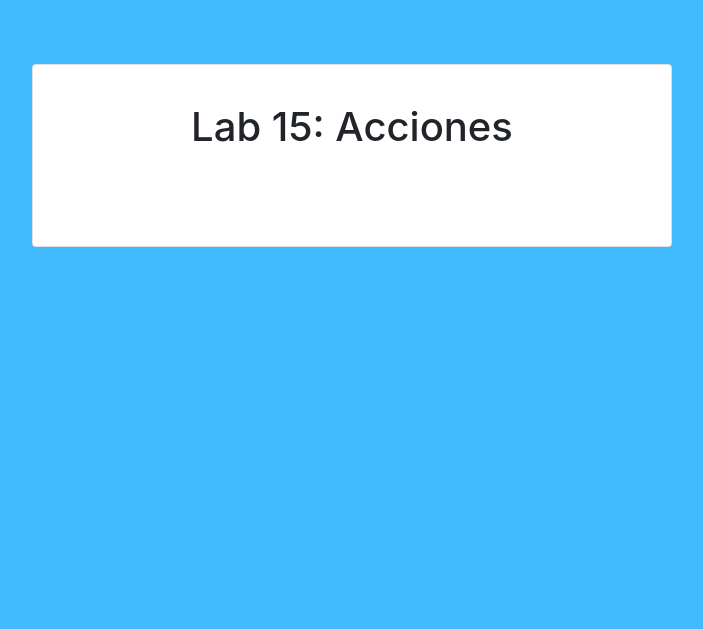
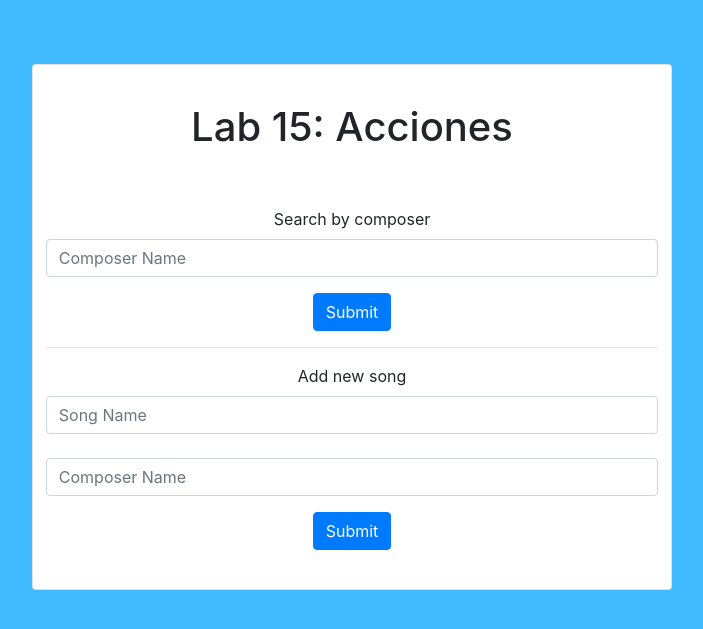
Before and after one commit to a01208937/daw, a PHP site: page /a01208937/acciones.php in a window 1280 px wide. Shown: the top 629 px of the page, without its empty margins (288-991 px from the left). Run offline with PHP 8.4, Linux system fonts and the light colour scheme.

Commit message:
Lab 15 finalizado

```diff
--- /dev/null
+++ b/Lab15/Database.sql
@@ -0,0 +1,5 @@
+CREATE TABLE Songs(
+    ID INT IDENTITY PRIMARY KEY,
+    name VARCHAR(30) NOT NULL,
+    composer VARCHAR(30) NOT NULL
+);
--- a/Lab15/acciones.php
+++ b/Lab15/acciones.php
@@ -1,6 +1,16 @@
 <?php
+session_start();
 require_once "functions/server/util.php";
 
+
+// POST
+if ($_SERVER["REQUEST_METHOD"] == "POST") {
+    if (isset($_POST['search'])) {
+        search($_POST['artist_txt']);
+    }
+}
+
+//----------- FUNCTIONS -----------------
 function insert_song() {
     $name = $_POST['songName'];
     $composer = $_POST['composer'];
@@ -12,5 +22,10 @@ function insert_song() {
     }
 }
 
+function search($artist) {
+    $_SESSION['search_field'] = $artist;
+    header("location: http://localhost/a01208937/search.php");
+}
+
 include("html/acciones.html");
 ?>
--- a/Lab15/functions/server/util.php
+++ b/Lab15/functions/server/util.php
@@ -21,10 +21,18 @@ function closeDb($mysql) {
     mysqli_close($mysql);
 }
 
+function getSongsByArtist($artist) {
+    $conn = connectDb();
+    $sql = "SELECT name FROM Songs WHERE artist = " . $artist;
+    $result = mysqli_query($conn, $sql);
+    closeDb($conn);
+    return $result;
+}
+
 function insertSong($name, $composer) {
     $conn = conectDB();
 
-    $sql = "INSERT INTO Song (name, composer) VALUES (\"" . $name . "\",\"" . $composer . "\");";
+    $sql = "INSERT INTO Songs (name, composer) VALUES (\"" . $name . "\",\"" . $composer . "\");";
 
     if (mysqli_query($conn, $sql)) {
         echo "New song added succesfully!";
--- a/Lab15/html/acciones.html
+++ b/Lab15/html/acciones.html
@@ -13,7 +13,24 @@
             <div class="card" style="width: 50%; align-self: center; margin: 5% auto; padding: 3% 1%;">
                 <h1>Lab 15: Acciones</h1>
                 <br><br>
-
+                <form method="POST">
+                    <div class="form-group">
+                      <label for="composerForm">Search by composer</label>
+                      <input type="text" class="form-control" id="composerForm"
+                        name="artist_txt" aria-describedby="emailHelp" placeholder="Composer Name">
+                    </div>
+                    <button type="submit" class="btn btn-primary" name="search">Submit</button>
+                </form>
+                <hr>
+                <form method="POST">
+                    <div class="form-group">
+                        <label for="composerForm">Add new song</label>
+                        <input type="text" class="form-control" name="song_txt" placeholder="Song Name">
+                        <br>
+                        <input type="text" class="form-control" name="artist_txt" placeholder="Composer Name">
+                    </div>
+                      <button type="submit" class="btn btn-primary" name="add_song">Submit</button>
+                </form>
             </div>
         </div>
     </body>
```
Also changed, not shown: Lab15/html/search.html (added, +22 -0 lines), Lab15/search.php (added, +12 -0 lines).
